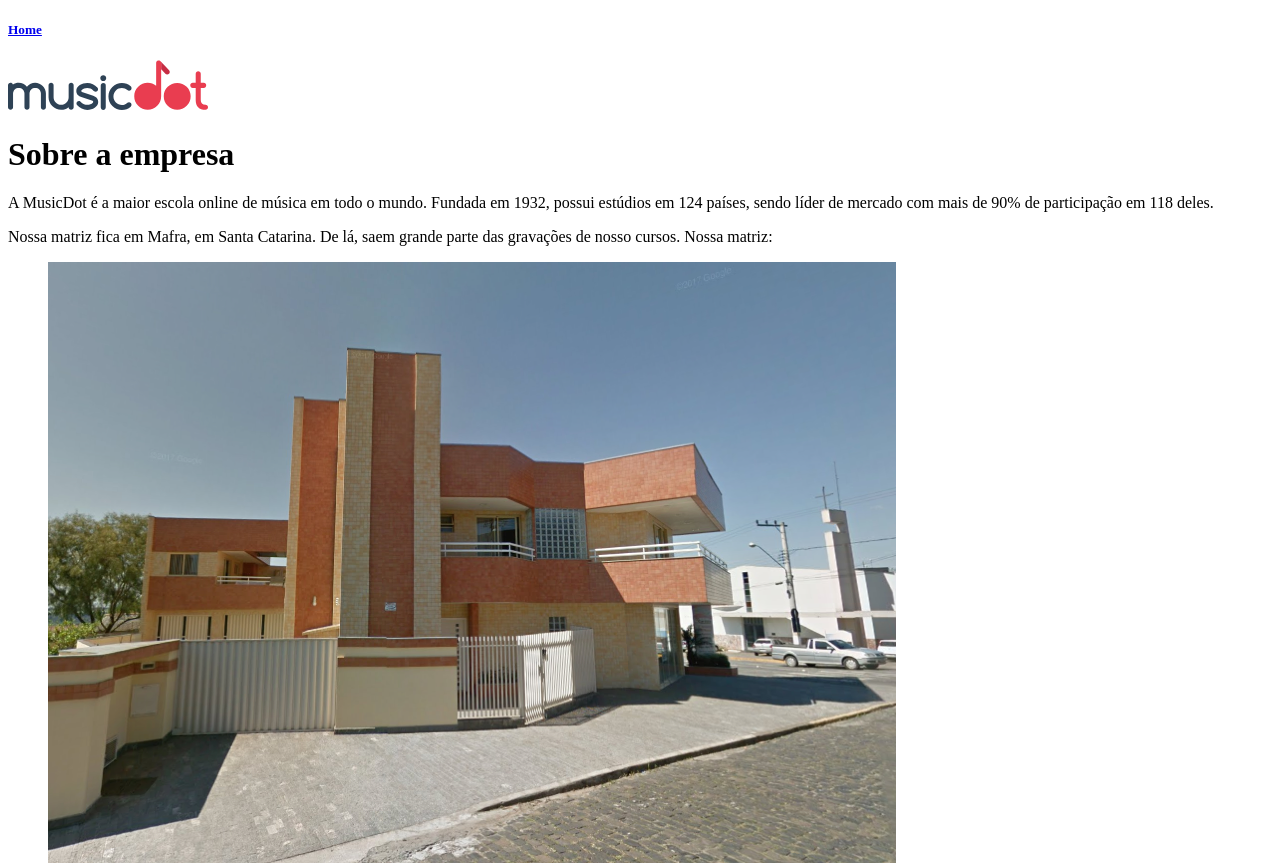
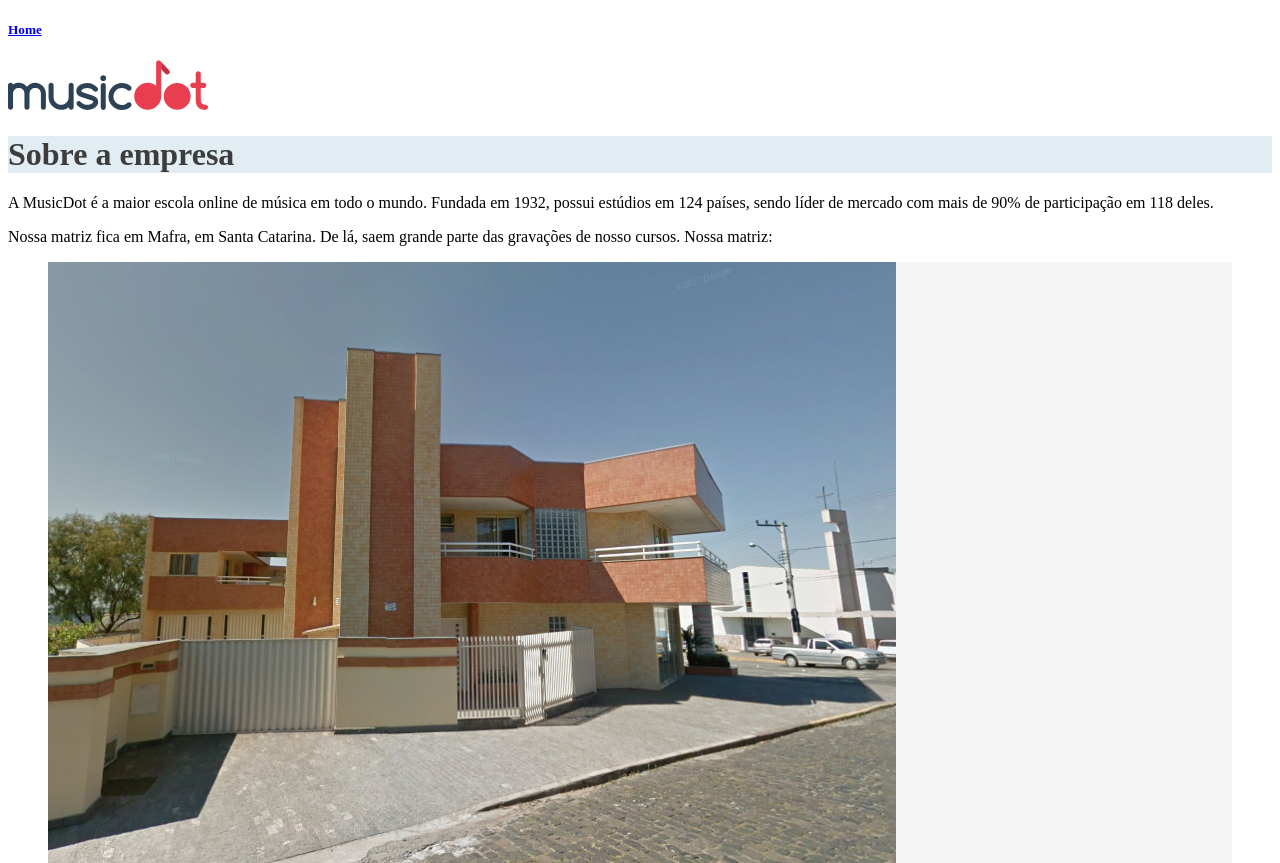
Before and after one commit to JorgeFilipe/ws-web, a plain HTML site: page projeto-musicdot/sobre.html in a window 1280 px wide. Shown: the top 863 px of the page. Drawn offline with Linux system fonts and the light colour scheme.

Commit message:
new changes

```diff
--- a/projeto-musicdot/css/sobre.css
+++ b/projeto-musicdot/css/sobre.css
@@ -3,9 +3,10 @@ h1{
     background-color: #E1EDF2;
 }
 h2{
-    border: 0px, 0px, 1px, 0px;
+    border-bottom: 1px solid black;
 }
 figure{
-    color: lightgrey;
+    color: rgb(66, 66, 66);
     background-color: whitesmoke;
+    position: center;
 }
--- a/projeto-musicdot/sobre.html
+++ b/projeto-musicdot/sobre.html
@@ -7,6 +7,7 @@
             MusicDot | Sobre a empresa
         </title>
         <link href="img/favicon.ico" rel="icon" />
+        <link rel="stylesheet" type="text/css" href="css/sobre.css" />
     </head>
 
     <body>
```
